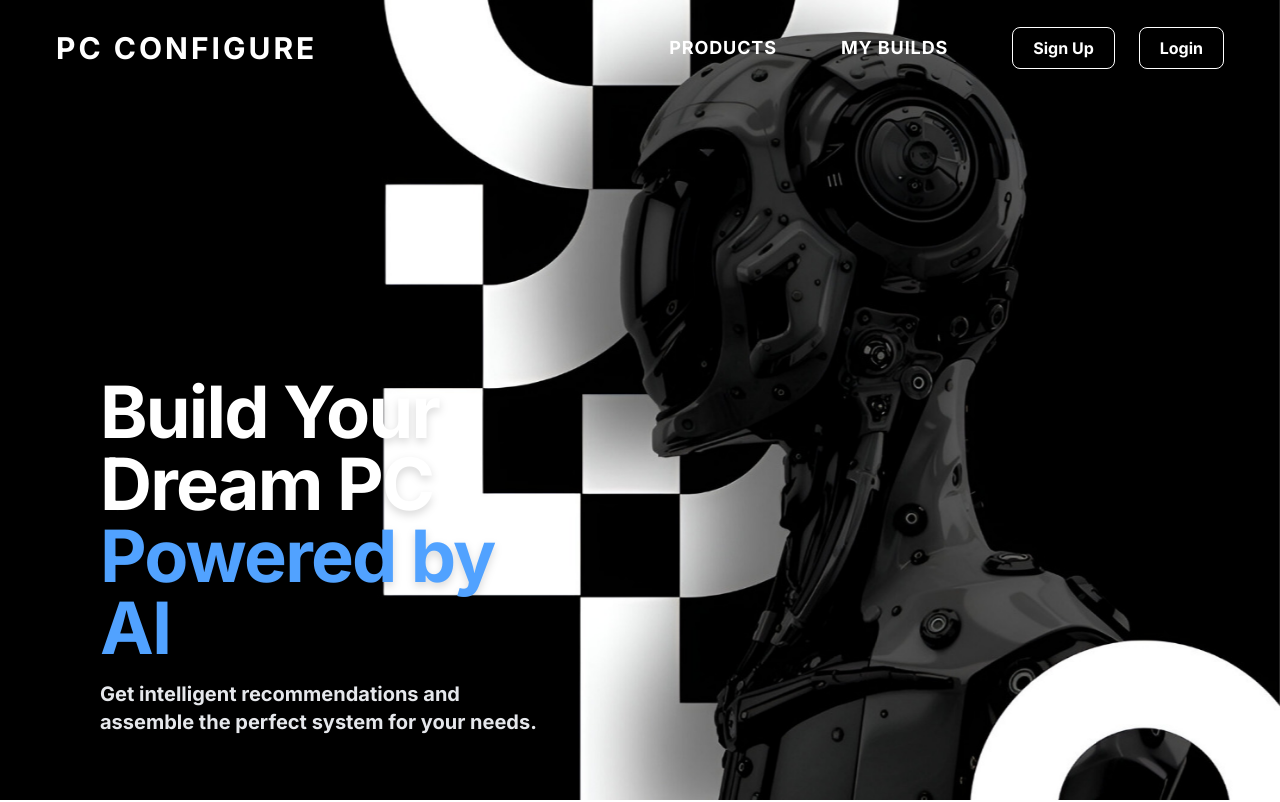
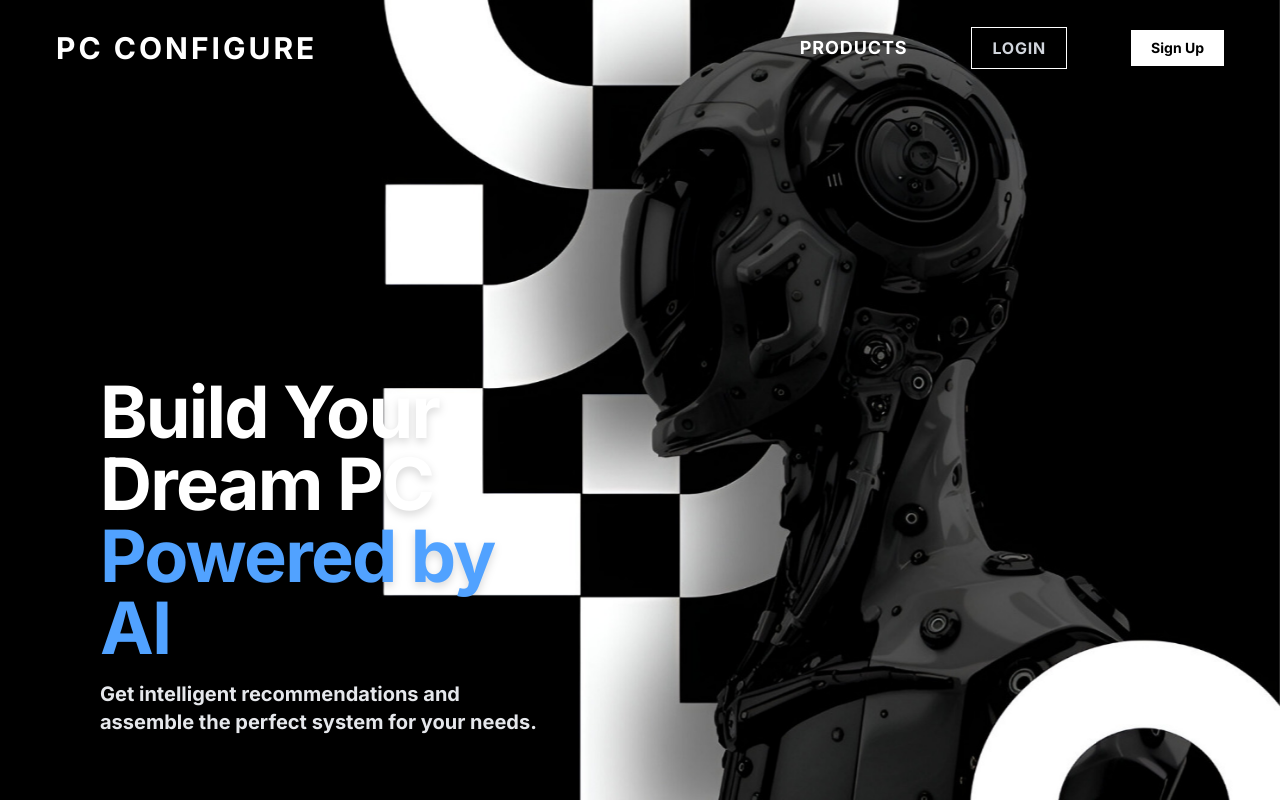
Before and after one commit to Nqthxn/pc-assembly, an Angular app in the folder frontend/pc-parts-ui/: page / in a window 1280 px wide. Shown: the top 802 px of the page. Built offline with nearby package versions, Linux system fonts and the light colour scheme.

Commit message:
Dynamic UI for authentication

```diff
--- a/frontend/pc-parts-ui/src/app/app.component.html
+++ b/frontend/pc-parts-ui/src/app/app.component.html
@@ -1,38 +1,5 @@
-<nav
-  class="w-full flex items-center justify-between bg-transparent px-8 sm:px-14 py-5 fixed top-0 left-0 z-50 h-24"
-  style="right:0;">
 
-  <div>
-    <a
-      routerLink="/"
-      class="text-2xl sm:text-3xl font-semibold text-white uppercase tracking-widest hover:text-blue-200 transition-colors duration-300"
-      >PC Configure</a>
-  </div>
-
-  <div class="flex items-center gap-14 sm:gap-16">
-    <a
-      routerLink="/products"
-      routerLinkActive="text-blue-200"
-      class="text-base sm:text-lg font-medium text-white hover:text-blue-200 transition-colors duration-300 uppercase tracking-wider"
-      >Products</a>
-
-    <a
-      routerLink="/builds"
-      routerLinkActive="text-blue-200"
-      class="text-base sm:text-lg font-medium text-white hover:text-blue-200 transition-colors duration-300 uppercase tracking-wider"
-      >My Builds</a>
-    <div class="flex items-center gap-6">
-      <a
-        routerLink="/register"
-        class="hidden md:inline-block bg-transparent text-white border border-white rounded-lg font-semibold py-2 px-5 hover:bg-white hover:text-blue-800 transition-colors duration-300 text-base"
-        >Sign Up</a>
-      <a
-        routerLink="/login"
-        class="hidden md:inline-block bg-transparent text-white border border-white rounded-lg font-semibold py-2 px-5 hover:bg-white hover:text-blue-800 transition-colors duration-300 text-base"
-        >Login</a>
-    </div>
-  </div>
-</nav>
+<app-navbar/>
 <div class="pt-24 h-screen">
   <router-outlet />
 </div>
--- a/frontend/pc-parts-ui/src/app/app.component.ts
+++ b/frontend/pc-parts-ui/src/app/app.component.ts
@@ -1,11 +1,12 @@
 import { Component } from '@angular/core';
 import { RouterLink, RouterOutlet } from '@angular/router';
 import { SomeComponentComponent } from './some-component/some-component/some-component.component';
+import { NavbarComponent } from './layout/navbar/navbar.component';
 
 @Component({
   selector: 'app-root',
   standalone: true,
-  imports: [RouterOutlet, RouterLink],
+  imports: [RouterOutlet, RouterLink, NavbarComponent],
   templateUrl: './app.component.html',
   styleUrl: './app.component.css'
 })
--- /dev/null
+++ b/frontend/pc-parts-ui/src/app/layout/navbar/navbar.component.html
@@ -0,0 +1,45 @@
+<nav
+  class="w-full flex items-center justify-between bg-transparent px-8 sm:px-14 py-5 fixed top-0 left-0 z-50 h-24"
+  style="right:0;">
+
+  <div>
+    <a
+      routerLink="/"
+      class="text-2xl sm:text-3xl font-semibold text-white uppercase tracking-widest hover:text-blue-200 transition-colors duration-300"
+      >PC Configure</a>
+  </div>
+
+  <div class="flex items-center gap-14 sm:gap-16">
+    <a
+      routerLink="/products"
+      routerLinkActive="text-blue-200"
+      class="text-base sm:text-lg font-medium text-white hover:text-blue-200 transition-colors duration-300 uppercase tracking-wider"
+      >Products</a>
+
+    <ng-container *ngIf="isLoggedIn()">
+        <a
+        routerLink="/builds"
+        routerLinkActive="text-blue-400"
+        class="text-sm sm:text-base font-medium text-gray-300 hover:text-white transition-colors duration-300 uppercase tracking-wider">
+            My Builds
+        </a>
+
+        <button (click)="logout()"
+            class="text-sm sm:text-base font-medium text-gray-300 hover:text-white transition-colors duration-300 uppercase tracking-wider">
+            Logout
+        </button>
+    </ng-container>
+
+    <ng-container *ngIf="!isLoggedIn()">
+      <a routerLink="/login"
+         routerLinkActive="text-blue-400"
+         class="text-sm sm:text-base font-medium text-gray-300 border-1 border-white py-2 px-5 hover:text-white transition-colors duration-300 uppercase tracking-wider">
+        Login
+      </a>
+      <a routerLink="/register"
+         class="hidden md:inline-block bg-white text-black font-semibold py-2 px-5 hover:bg-gray-200 transition-colors duration-300 text-sm">
+        Sign Up
+      </a>
+    </ng-container>
+  </div>
+</nav>
--- /dev/null
+++ b/frontend/pc-parts-ui/src/app/layout/navbar/navbar.component.ts
@@ -0,0 +1,25 @@
+import { CommonModule } from '@angular/common';
+import { Component } from '@angular/core';
+import { Router, RouterLink, RouterLinkActive } from '@angular/router';
+import { AuthService } from '../../services/auth.service';
+
+@Component({
+  selector: 'app-navbar',
+  standalone: true,
+  imports: [RouterLink, CommonModule, RouterLinkActive],
+  templateUrl: './navbar.component.html',
+  styleUrl: './navbar.component.css'
+})
+export class NavbarComponent {
+  constructor(private authService: AuthService, private router: Router){}
+
+  isLoggedIn(): boolean{
+    return this.authService.isLoggedIn();
+  }
+
+  logout(): void{
+    this.authService.logout();
+    this.router.navigate(['/']);
+    console.log('User logged out');
+  }
+}
```
Also changed, not shown: frontend/pc-parts-ui/src/app/layout/navbar/navbar.component.css (added), 1 other file (tests, documents, lock files or other folders).
